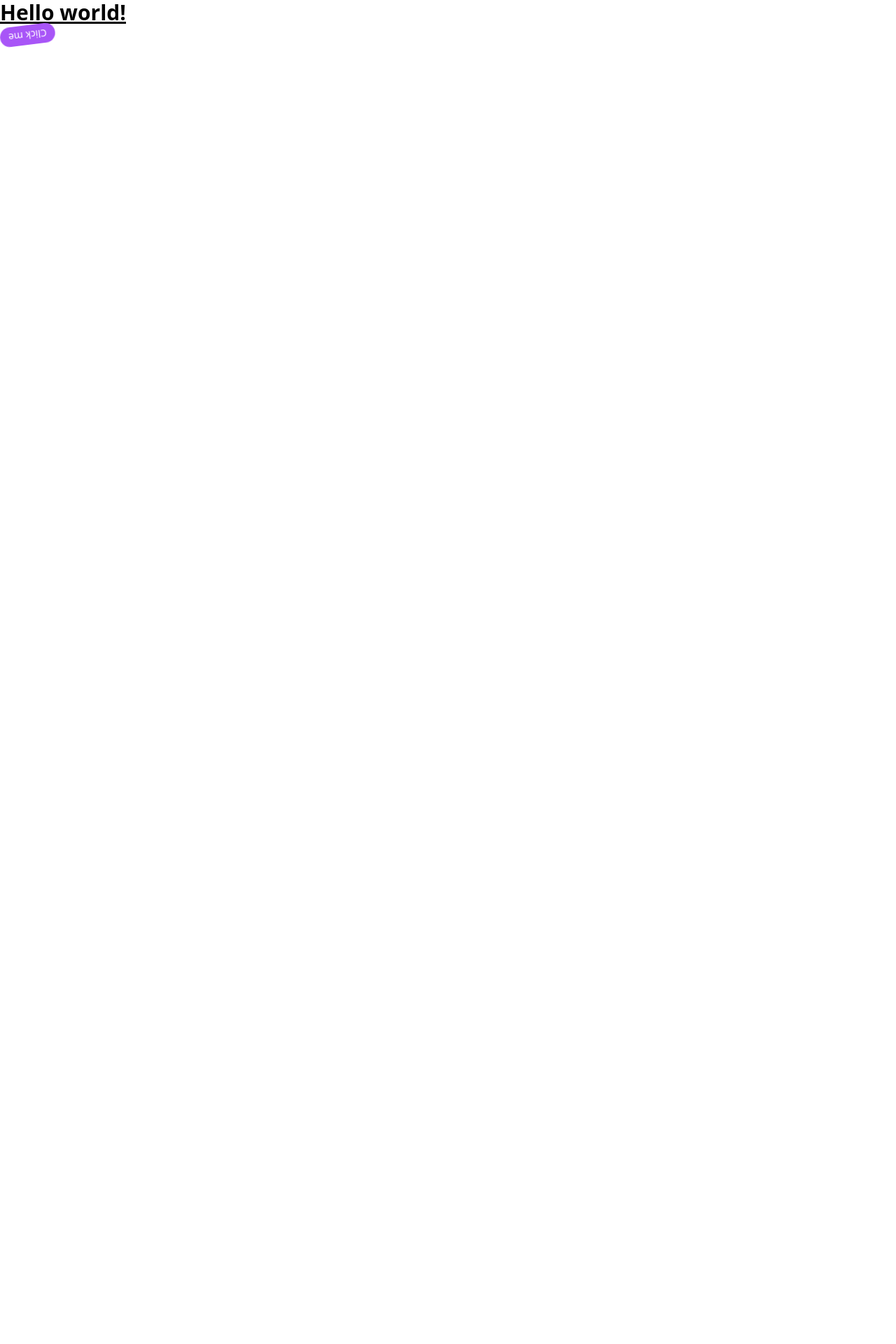
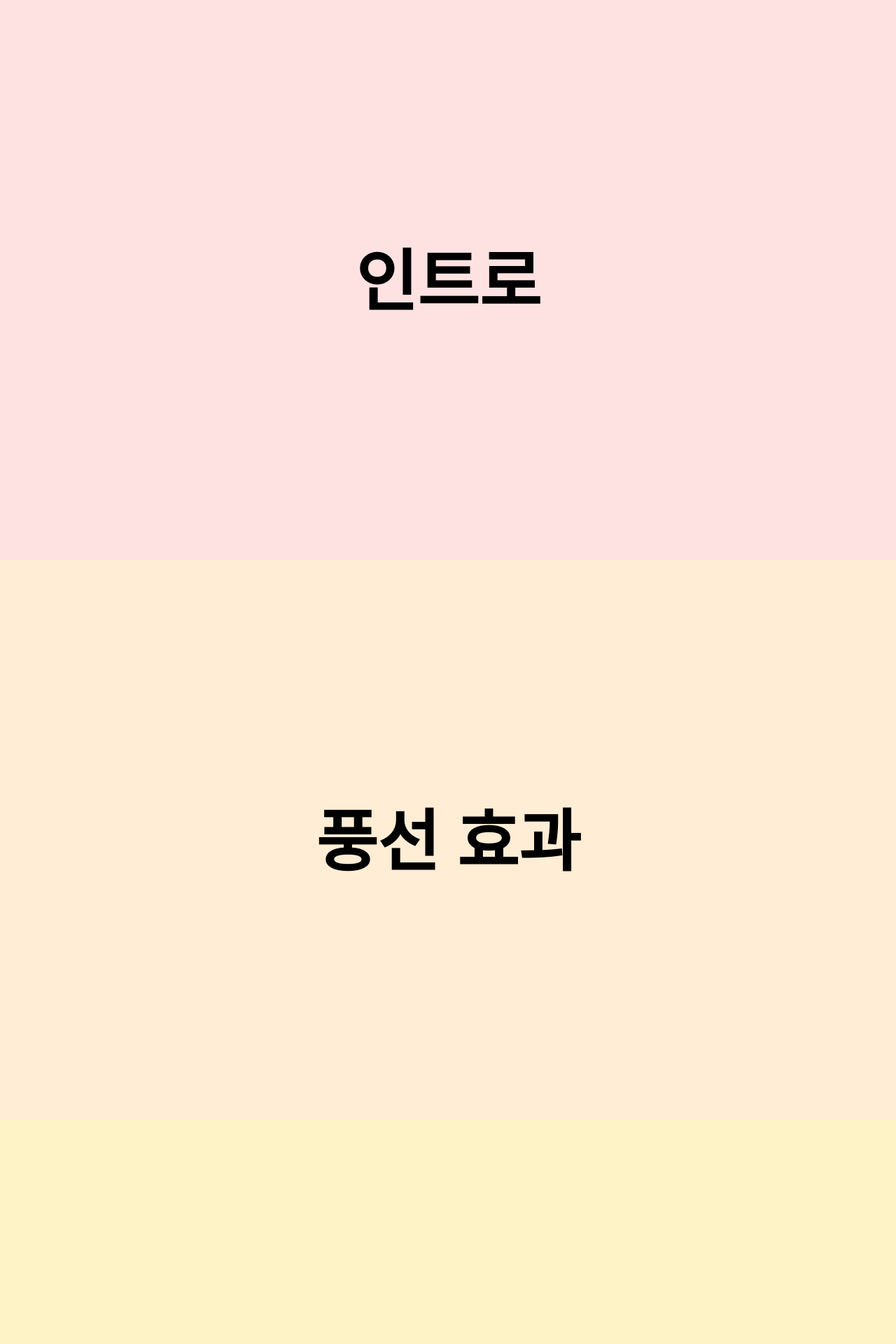
Before and after one commit to dev-hobin/daangn-brand-page, a React (Vite) app: page / in a window 1280 px wide. Shown: the top 1920 px of the page at 70% size. Before the commit the page ends 800 px from the top, so only its background shows below. Built offline with nearby package versions, Linux system fonts and the light colour scheme.

Commit message:
feat: 기본 섹션 구조 작업

```diff
--- a/src/App.tsx
+++ b/src/App.tsx
@@ -1,49 +1,48 @@
-import gsap from 'gsap'
-import { useGSAP } from '@gsap/react'
-import { tv } from 'tailwind-variants'
-
-const button = tv({
-  base: 'rounded-full bg-blue-50 font-medium text-white active:opacity-80',
-  variants: {
-    color: {
-      primary: 'bg-blue-500 text-white',
-      secondary: 'bg-purple-500 text-white',
-    },
-    size: {
-      sm: 'text-sm',
-      md: 'text-base',
-      lg: 'px-4 py-3 text-lg',
-    },
-  },
-  compoundVariants: [
-    {
-      size: ['sm', 'md'],
-      class: 'px-3 py-1',
-    },
-  ],
-  defaultVariants: {
-    size: 'md',
-    color: 'primary',
-  },
-})
-
 function App() {
-  useGSAP(() => {
-    gsap.to('.button', { rotation: 180, repeat: -1, ease: 'none' })
-  })
-
   return (
     <>
-      <h1 className='text-3xl font-bold underline'>Hello world!</h1>
-      <button
-        className={button({
-          size: 'sm',
-          color: 'secondary',
-          className: 'button',
-        })}
+      <section
+        data-section='intro'
+        className='grid h-screen items-center bg-red-100'
       >
-        Click me
-      </button>
+        <div className='text-center text-8xl font-black'>인트로</div>
+      </section>
+      <section
+        data-section='balloons'
+        className='grid h-screen items-center bg-orange-100'
+      >
+        <div className='text-center text-8xl font-black'>풍선 효과</div>
+      </section>
+      <section
+        data-section='logo'
+        className='grid h-screen items-center bg-amber-100'
+      >
+        <div className='text-center text-8xl font-black'>당근 로고</div>
+      </section>
+      <section
+        data-section='brand-film'
+        className='grid h-screen items-center bg-lime-100'
+      >
+        <div className='text-center text-8xl font-black'>브랜드 필름</div>
+      </section>
+      <section
+        data-section='daangn-moments'
+        className='grid h-screen items-center bg-green-100'
+      >
+        <div className='text-center text-8xl font-black'>당근의 순간들</div>
+      </section>
+      <section
+        data-section='community'
+        className='grid h-screen items-center bg-emerald-100'
+      >
+        <div className='text-center text-8xl font-black'>지역생활 커뮤니티</div>
+      </section>
+      <section
+        data-section='ending'
+        className='grid h-screen items-center bg-teal-100'
+      >
+        <div className='text-center text-8xl font-black'>당근에서 만나요</div>
+      </section>
     </>
   )
 }
```
